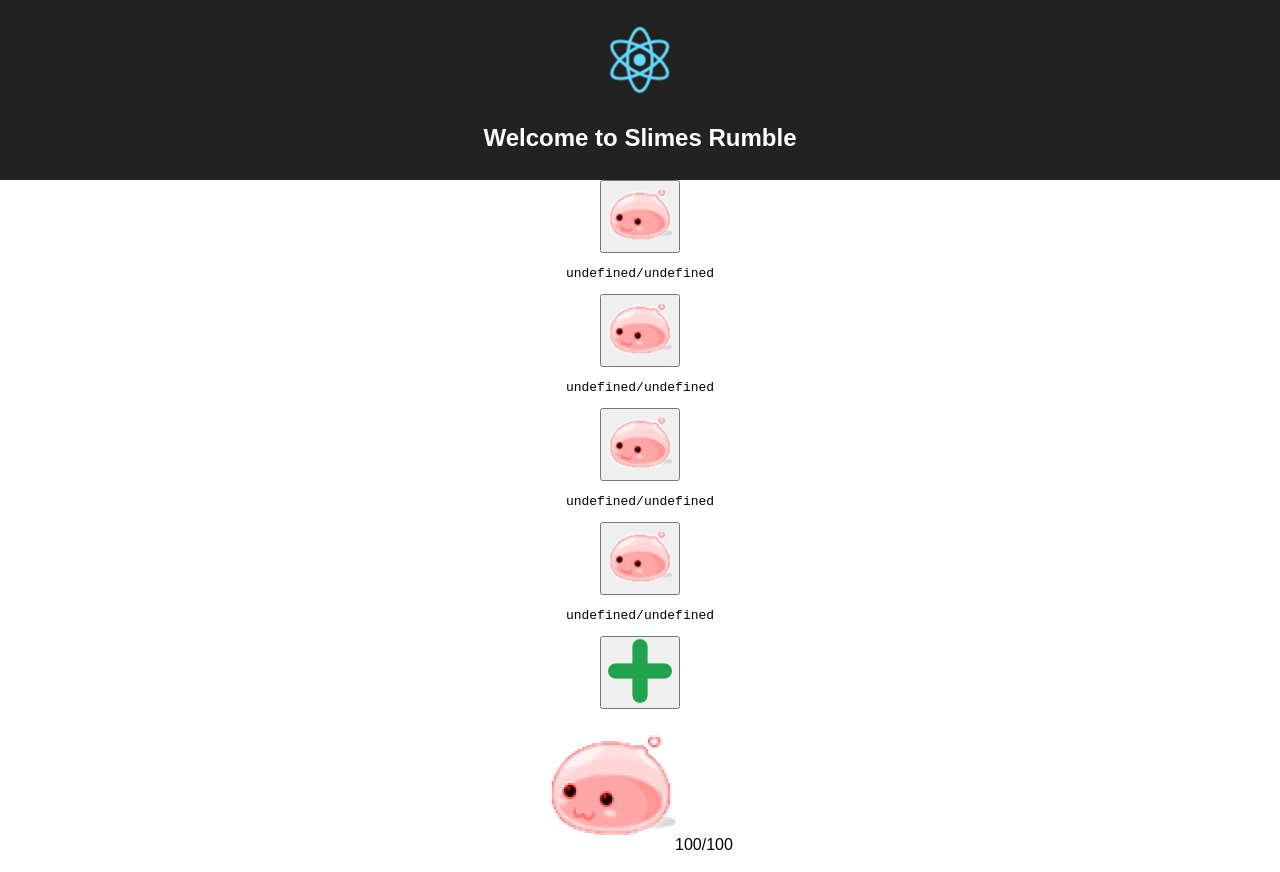
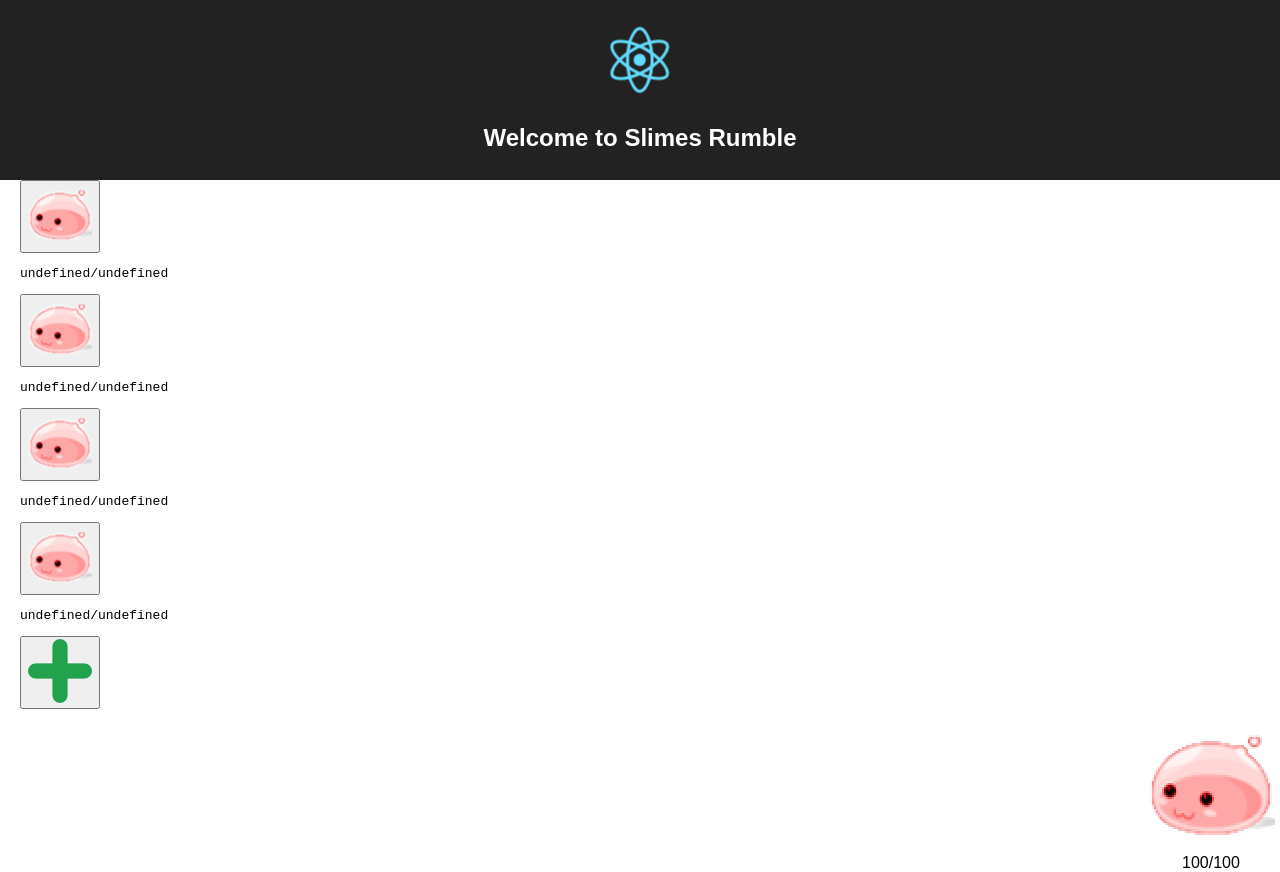
Before and after one commit to Knoty/reactive_slimes, a React (Create React App) app: page / in a window 1280 px wide. Built offline with nearby package versions, Linux system fonts and the light colour scheme.

Commit message:
Added first version of style.

```diff
--- a/src/App.css
+++ b/src/App.css
@@ -26,3 +26,14 @@
 .slime img {
   width: 64px;
 }
+
+.slime, .create_slime_button {
+  width: 74px;
+  margin-left: 20px;
+}
+
+.boss {
+  width: 138px;
+  float: right;
+  vertical-align: bottom;
+}
```
